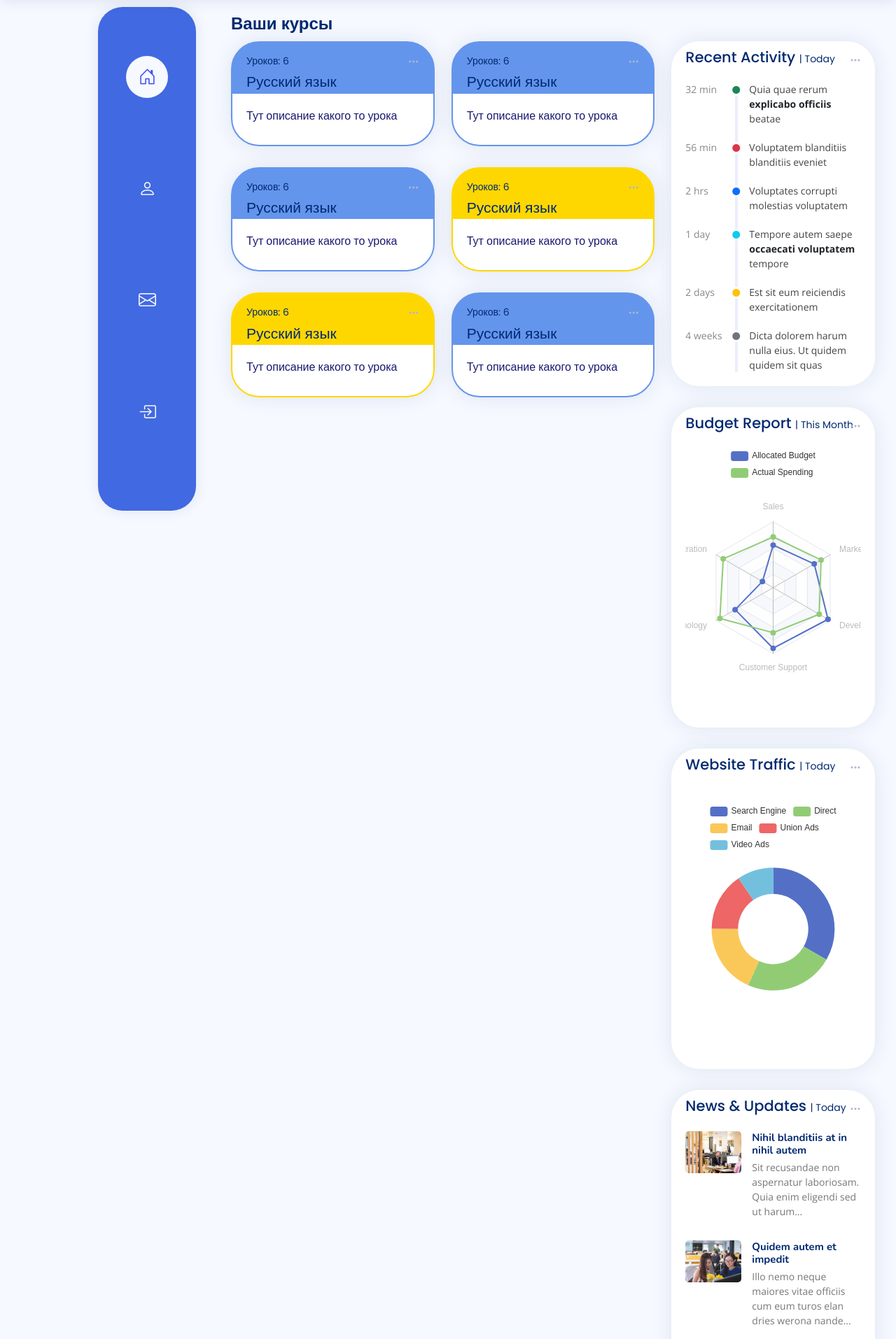
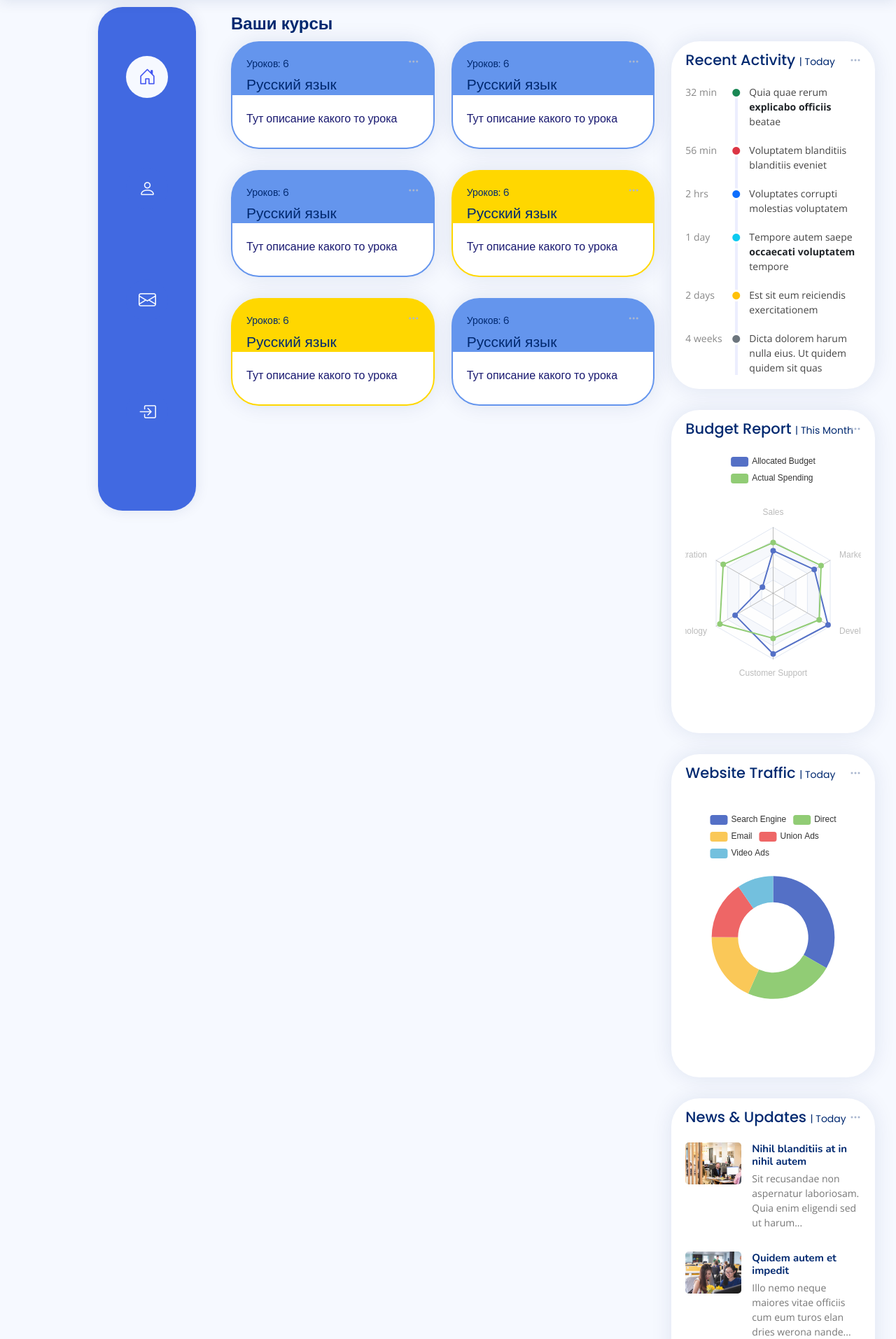
Before and after one commit to leanw1tme/lastlearns1, a PHP site: page / in a window 1280 px wide. Shown: the part 60-1974 px from the top of the page at 70% size. Run offline with PHP 8.4, Linux system fonts and the light colour scheme; some libraries are stand-ins or nearby versions.

Commit message:
хочу спать

```diff
--- a/assets/css/style.css
+++ b/assets/css/style.css
@@ -253,7 +253,7 @@ h6 {
 }
 
 .card-body {
-  padding: 5px 20px 20px 20px;
+  padding: 9px 20px 20px 20px;
 }
 
 .card-img-overlay {
--- a/index.html
+++ b/index.html
@@ -356,10 +356,11 @@
                 </div>
 
                 <div class="card-body">
+                    <a href="questions.html">
                   <h6 class="card-title"> <span>Уроков: 6</span></h6>
-                  <h5 class="card-title">Русский язык</h5>
+                    <h5 class="card-title">Русский язык</h5>
 
-                  <h5 class="card-text"><span>Тут описание какого то урока</span></h5>
+                  <h5 class="card-text"><span>Тут описание какого то урока</span></h5></a>
                 </div>
 
               </div>
@@ -380,10 +381,11 @@
                 </div>
 
                 <div class="card-body">
+                    <a href="questions.html">
                   <h6 class="card-title"> <span>Уроков: 6</span></h6>
-                  <h5 class="card-title">Русский язык</h5>
+                    <h5 class="card-title">Русский язык</h5>
 
-                  <h5 class="card-text"><span>Тут описание какого то урока</span></h5>
+                  <h5 class="card-text"><span>Тут описание какого то урока</span></h5></a>
                 </div>
 
               </div>
@@ -404,10 +406,11 @@
                 </div>
 
                 <div class="card-body">
+                    <a href="questions.html">
                   <h6 class="card-title"> <span>Уроков: 6</span></h6>
-                  <h5 class="card-title">Русский язык</h5>
+                    <h5 class="card-title">Русский язык</h5>
 
-                  <h5 class="card-text"><span>Тут описание какого то урока</span></h5>
+                  <h5 class="card-text"><span>Тут описание какого то урока</span></h5></a>
                 </div>
 
               </div>
@@ -428,10 +431,11 @@
                 </div>
 
                 <div class="card-body">
+                    <a href="questions.html">
                   <h6 class="card-title"> <span>Уроков: 6</span></h6>
-                  <h5 class="card-title">Русский язык</h5>
+                    <h5 class="card-title">Русский язык</h5>
 
-                  <h5 class="card-text"><span>Тут описание какого то урока</span></h5>
+                  <h5 class="card-text"><span>Тут описание какого то урока</span></h5></a>
                 </div>
 
               </div>
@@ -452,10 +456,11 @@
                 </div>
 
                 <div class="card-body">
+                    <a href="questions.html">
                   <h6 class="card-title"> <span>Уроков: 6</span></h6>
-                  <h5 class="card-title">Русский язык</h5>
+                    <h5 class="card-title">Русский язык</h5>
 
-                  <h5 class="card-text"><span>Тут описание какого то урока</span></h5>
+                  <h5 class="card-text"><span>Тут описание какого то урока</span></h5></a>
                 </div>
 
               </div>
```
Also changed, not shown: questions.html (+21 -19 lines).
